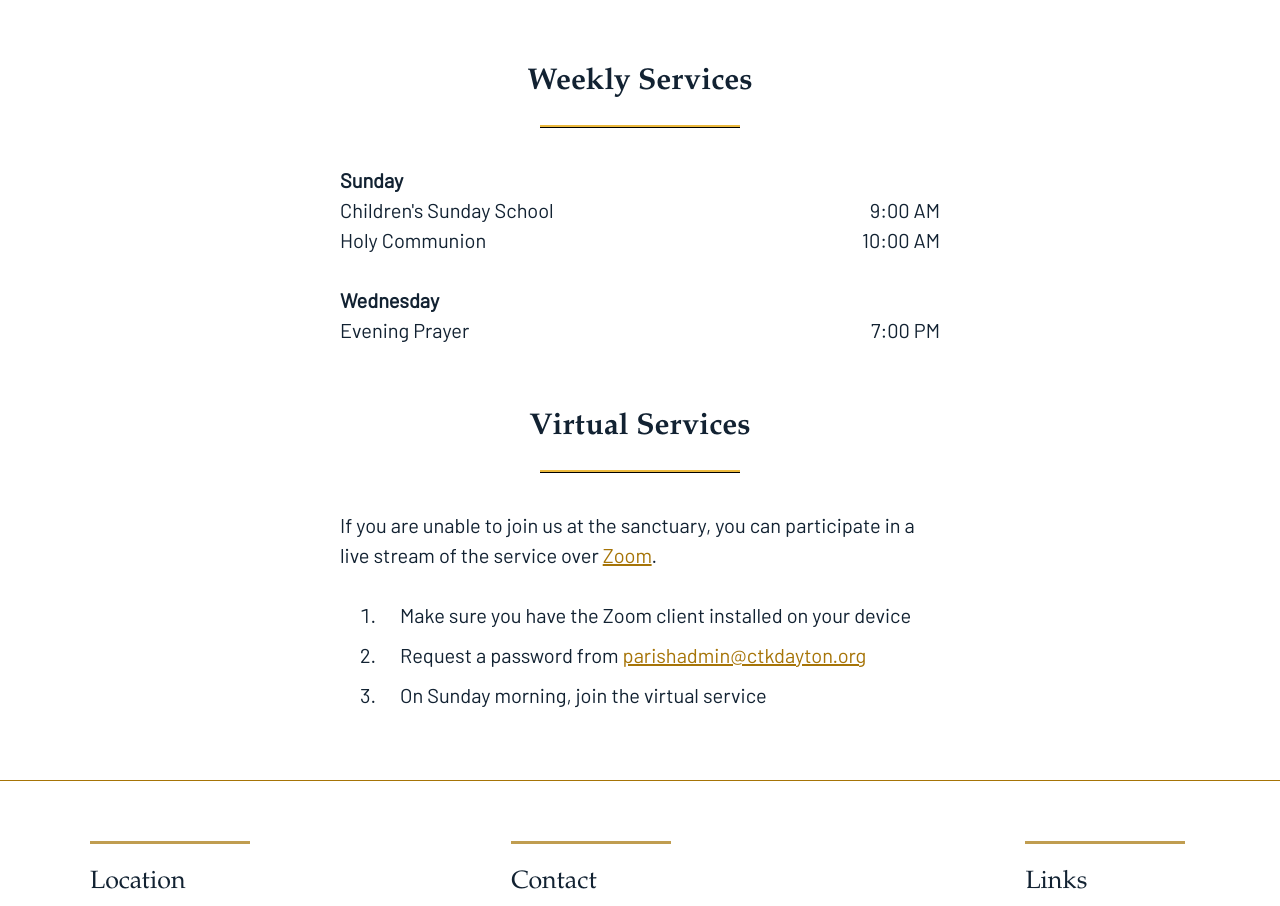
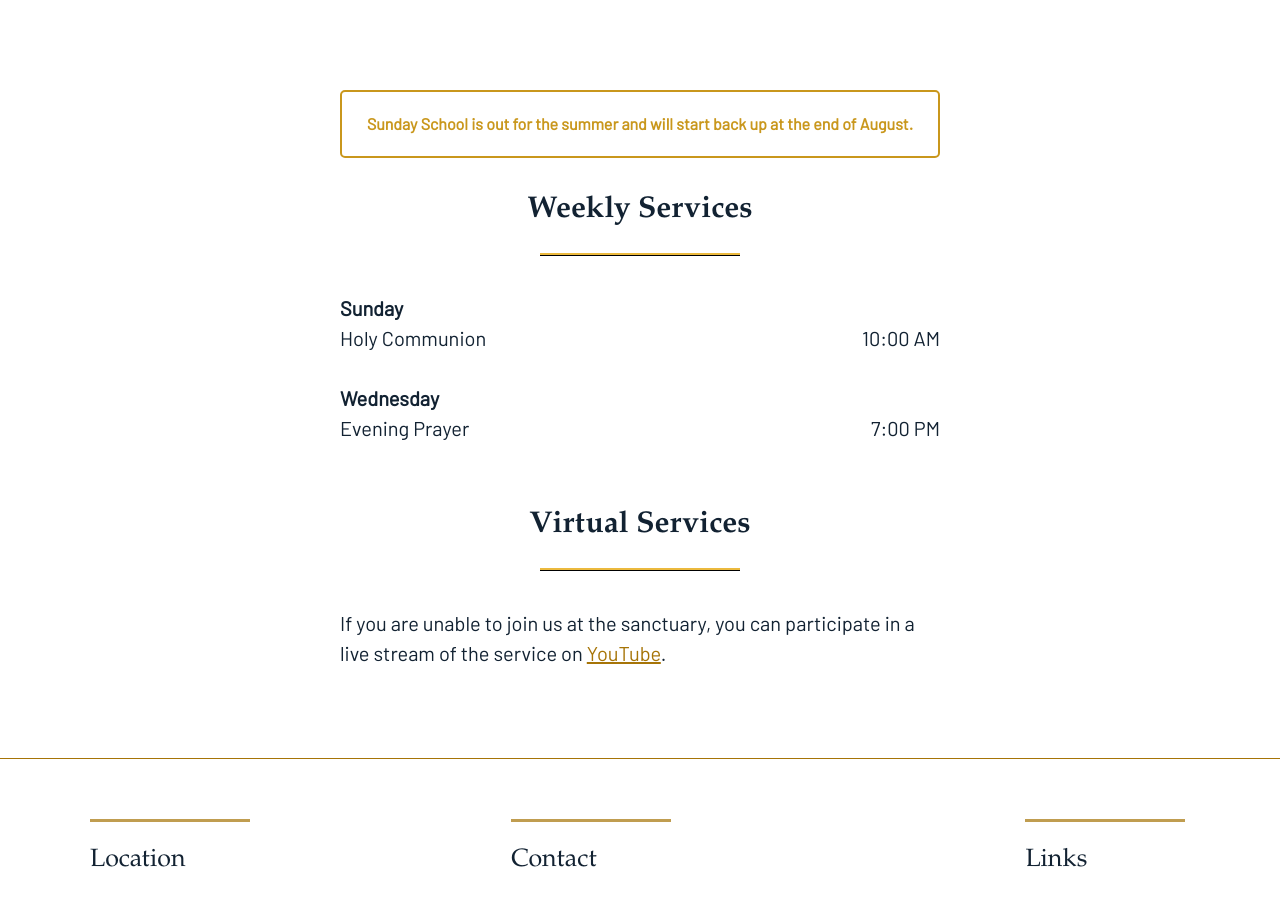
Before and after one commit to jonmcgill/ckrec, a Next.js app: page / in a window 1280 px wide. Shown: the part 600-1506 px from the top of the page. Built offline with nearby package versions, Linux system fonts and the light colour scheme; a web font is replaced by a local one.

Commit message:
sunday school summer note, change to youtube link

```diff
--- a/app/_css/cssGlobals.css
+++ b/app/_css/cssGlobals.css
@@ -245,6 +245,12 @@ ul.clear li {
   text-rendering: optimizeLegibility;
 }
 
+.container {
+  padding: 1rem;
+  border: 2px solid;
+  border-radius: 0.25rem;
+}
+
 /*------
   Header
 ------*/
@@ -382,6 +388,9 @@ footer .tag {
 .bg-accent {
   background-color: var(--gold-1);
 }
+.bg-accent-overlay {
+  background-color: var(--go)
+}
 .text-accent {
   color: var(--gold-1);
   fill: var(--gold-1);
@@ -478,6 +487,10 @@ footer .tag {
     font-size: 20px;
   }
 
+  html .small {
+    font-size: 16px;
+  }
+
   .line {
     max-width: 200px;
   }
@@ -512,4 +525,7 @@ footer .tag {
   html {
     font-size: 22px;
   }
+  html .small {
+    font-size: 18px;
+  }
 }
--- a/app/_info.ts
+++ b/app/_info.ts
@@ -19,7 +19,7 @@ const events  = {
   SundayWeekly: {
     day: 'Sunday',
     events: [
-      ['Children\'s Sunday School', '9:00 AM'],
+      // ['Children\'s Sunday School', '9:00 AM'],
       ['Holy Communion', '10:00 AM']
     ],
   } as EventItem,
--- a/app/page.tsx
+++ b/app/page.tsx
@@ -3,7 +3,6 @@
 import { Logo } from './_components/Logo'
 import { EventBlocks } from './_components/EventBlock'
 import Season from './_components/Season'
-import { info } from './_info'
 import '@/app/_css/cssHome.css'
 
 export default function Home() {
@@ -34,6 +33,9 @@ export default function Home() {
       </header>
       <main className="bg-content">
         <div className="home-content content-wrap-narrow has-links-dark">
+          <p className="bold text-accent container small center">
+            Sunday School is out for the summer and will start back up at the end of August.
+          </p>
           <EventBlocks />
           <h2 className="prim center">Virtual Services</h2>
           <div className="center">
@@ -43,19 +45,8 @@ export default function Home() {
         <div className="home-content content-wrap-narrow has-links-dark">
           <p>
             If you are unable to join us at the sanctuary, you can participate in
-            a live stream of the service over <a href="https://zoom.us/download" target="_blank">Zoom</a>.
+            a live stream of the service on <a href="https://www.youtube.com/@CtkAV/live" target="_blank">YouTube</a>.
           </p>
-          <ol>
-            <li>
-              Make sure you have the Zoom client installed on your device
-            </li>
-            <li>
-              Request a password from <a href={`mailto:${info.contact.admin}`}>{info.contact.admin}</a>
-            </li>
-            <li>
-              On Sunday morning, join the virtual service
-            </li>
-          </ol>
         </div>
       </main>
     </>
```
